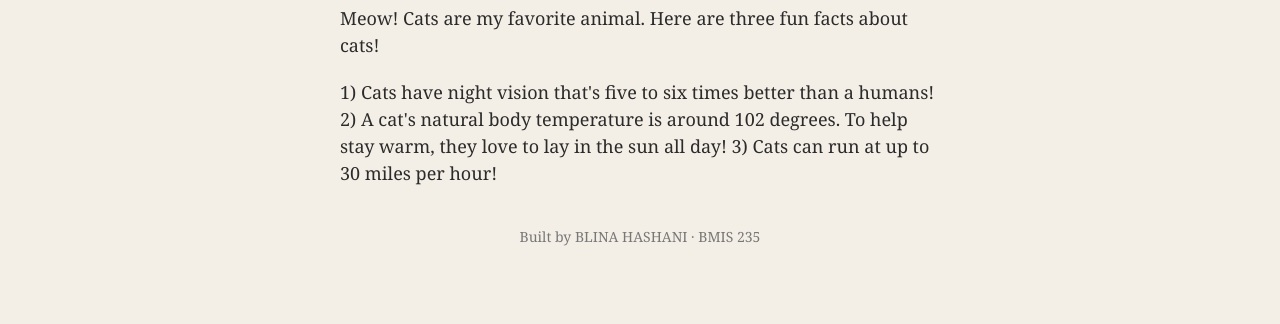
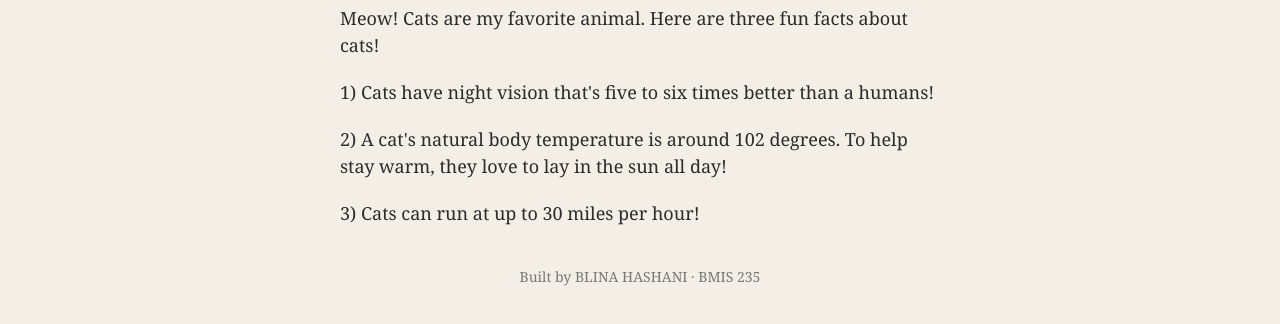
Before and after one commit to bhashani007/bmis235-html-3, a plain HTML site: page cats.html in a window 1280 px wide. Shown: the part 190-514 px from the top of the page. Drawn offline with Linux system fonts and the light colour scheme.

Commit message:
Fix paragraph tags in cats.html
Corrected paragraph tags for better HTML structure.

```diff
--- a/cats.html
+++ b/cats.html
@@ -30,9 +30,9 @@
 
 <h1>Cats</h1>
 <p>Meow! Cats are my favorite animal. Here are three fun facts about cats! </p>
-<p>1) Cats have night vision that's five to six times better than a humans!
-2) A cat's natural body temperature is around 102 degrees. To help stay warm, they love to lay in the sun all day!
-3) Cats can run at up to 30 miles per hour! </p>
+<p>1) Cats have night vision that's five to six times better than a humans! <p>
+<p>2) A cat's natural body temperature is around 102 degrees. To help stay warm, they love to lay in the sun all day! <p>
+<p>3) Cats can run at up to 30 miles per hour! </p>
 
 <!-- Footer: fill in your name -->
 <footer>Built by BLINA HASHANI &middot; BMIS 235</footer>
```
